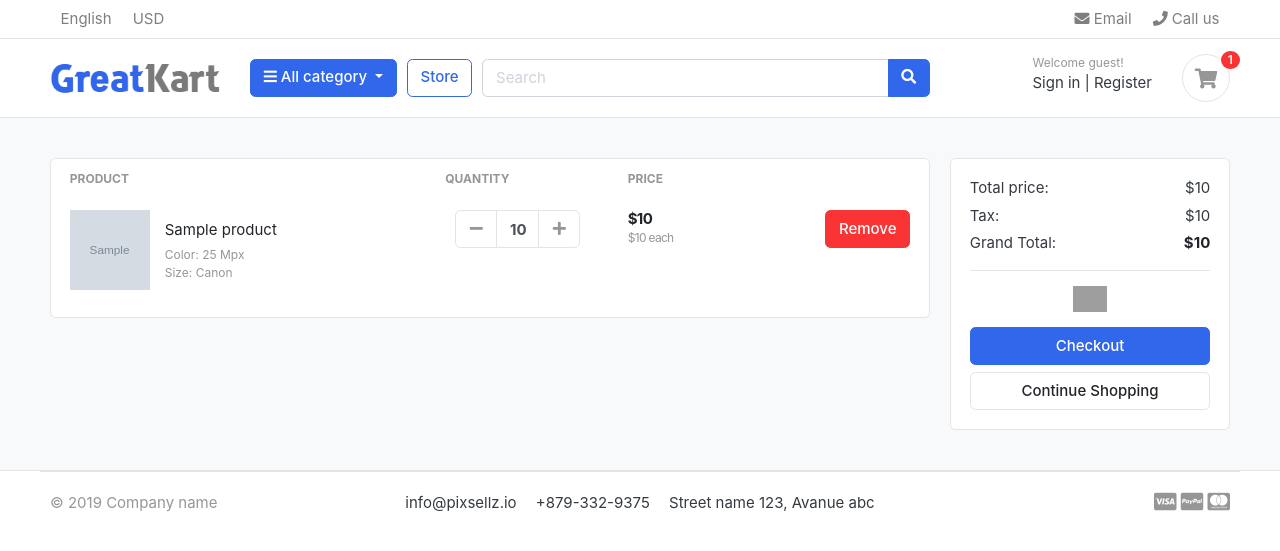
After one commit to SJ-Live/GreatKart_django, a Django app: template templates/store/cart.html in a window 1280 px wide. The commit adds this page. Shown: the top 551 px of the page. Run offline with Django 3.2, Linux system fonts and the light colour scheme; the template is opened without the code that fills it: most values are stand-ins (such as "Sample title", 1, 10 or a date in 2020); grey boxes marked "Sample" are stand-in pictures; some libraries are stand-ins or nearby versions; some web fonts are replaced; grey boxes are pictures that could not be loaded.

Commit message:
Cart_increase_decrease

```diff
--- a/templates/includes/navbar.html
+++ b/templates/includes/navbar.html
@@ -67,9 +67,9 @@
                                 <a href="./register.html"> Register</a>
                             </div>
                         </div>
-                        <a href="./cart.html" class="widget-header pl-3 ml-3">
+                        <a href="{% url 'cart' %}" class="widget-header pl-3 ml-3">
                             <div class="icon icon-sm rounded-circle border"><i class="fa fa-shopping-cart"></i></div>
-                            <span class="badge badge-pill badge-danger notify">0</span>
+                            <span class="badge badge-pill badge-danger notify">{{cart_count}}</span>
                         </a>
                     </div> <!-- widgets-wrap.// -->
                 </div> <!-- col.// -->
--- /dev/null
+++ b/templates/store/cart.html
@@ -0,0 +1,107 @@
+{% extends 'base.html' %}
+
+{% load static %}
+
+{% block content %}
+
+<section class="section-content padding-y bg">
+    <div class="container">
+
+    <!-- ============================ COMPONENT 1 ================================= -->
+  {% if not cart_items %}
+    <h2 class="text-center">Your shopping cart is empty!</h2>
+    <br>
+    <div class="text-center">
+        <a href="{% url 'store' %}" class="btn btn-primary">Continue Shopping</a>
+    </div>
+  {% else %}
+    <div class="row">
+        <aside class="col-lg-9">
+    <div class="card">
+    <table class="table table-borderless table-shopping-cart">
+    <thead class="text-muted">
+    <tr class="small text-uppercase">
+      <th scope="col">Product</th>
+      <th scope="col" width="120">Quantity</th>
+      <th scope="col" width="120">Price</th>
+      <th scope="col" class="text-right" width="200"> </th>
+    </tr>
+    </thead>
+    <tbody>
+    {% for cart_item in cart_items %}
+    <tr>
+        <td>
+            <figure class="itemside align-items-center">
+                <div class="aside"><img src="{{ cart_item.product.images.url }}" class="img-sm"></div>
+                <figcaption class="info">
+                    <a href="{{ cart_item.product.get_url }}" class="title text-dark">{{ cart_item.product.product_name }}</a>
+                    <p class="text-muted small">Color: 25 Mpx <br> Size: Canon</p>
+                </figcaption>
+            </figure>
+        </td>
+        <td>
+            <!-- col.// -->
+                        <div class="col">
+                            <div class="input-group input-spinner">
+                                <div class="input-group-prepend">
+                                <a href="{% url 'remove_cart' cart_item.product.id %}" class="btn btn-light" type="button" id="button-plus"> <i class="fa fa-minus"></i> </a>
+                                </div>
+                                <input type="text" class="form-control"  value="{{ cart_item.quantity }}">
+                                <div class="input-group-append">
+                                <a href="{% url 'add_cart' cart_item.product.id  %}"  class="btn btn-light" type="button" id="button-minus"> <i class="fa fa-plus"></i> </a>
+                                </div>
+                            </div> <!-- input-group.// -->
+                        </div> <!-- col.// -->
+        </td>
+        <td>
+            <div class="price-wrap">
+                <var class="price">${{ cart_item.sub_total }}</var>
+                <small class="text-muted"> ${{ cart_item.product.price }} each </small>
+            </div> <!-- price-wrap .// -->
+        </td>
+        <td class="text-right">
+        <a href="{% url 'remove_cart_item' cart_item.product.id %}" class="btn btn-danger"> Remove</a>
+        </td>
+    </tr>
+    {% endfor %}
+    </tbody>
+    </table>
+    </div> <!-- card.// -->
+
+        </aside> <!-- col.// -->
+        <aside class="col-lg-3">
+
+            <div class="card">
+            <div class="card-body">
+                <dl class="dlist-align">
+                  <dt>Total price:</dt>
+                  <dd class="text-right">${{ total }}</dd>
+                </dl>
+                <dl class="dlist-align">
+                  <dt>Tax:</dt>
+                  <dd class="text-right"> ${{ tax }}</dd>
+                </dl>
+                <dl class="dlist-align">
+                  <dt>Grand Total:</dt>
+                  <dd class="text-right text-dark b"><strong>${{ grand_total }}</strong></dd>
+                </dl>
+                <hr>
+                <p class="text-center mb-3">
+                    <img src="{% static './images/misc/payments.png' %}" height="26">
+                </p>
+                <a href="./place-order.html" class="btn btn-primary btn-block"> Checkout </a>
+                <a href="{% url 'store' %}" class="btn btn-light btn-block">Continue Shopping</a>
+            </div> <!-- card-body.// -->
+            </div> <!-- card.// -->
+
+    </aside> <!-- col.// -->
+
+
+    </div> <!-- row.// -->
+ {% endif %}
+    <!-- ============================ COMPONENT 1 END .// ================================= -->
+
+    </div> <!-- container .//  -->
+    </section>
+
+{% endblock %}
--- a/templates/store/store.html
+++ b/templates/store/store.html
@@ -143,7 +143,7 @@
 
                         </div> <!-- price-wrap.// -->
                     </div>
-                    <a href="{{ product.get_url }}" class="btn btn-block btn-primary">Add to cart</a>
+                    <a href="{{product.get_url}}" class="btn btn-block btn-primary">View Details</a>
                 </figcaption>
             </figure>
         </div> <!-- col.// -->
```
Also changed, not shown: store/views.py (+7 -0 lines), templates/store/product_detail.html (+8 -3 lines).
